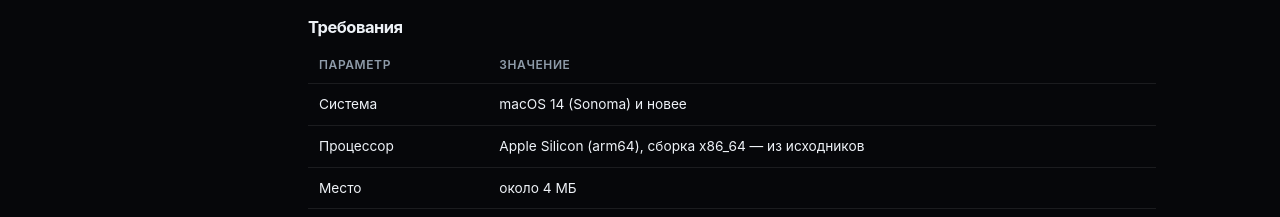
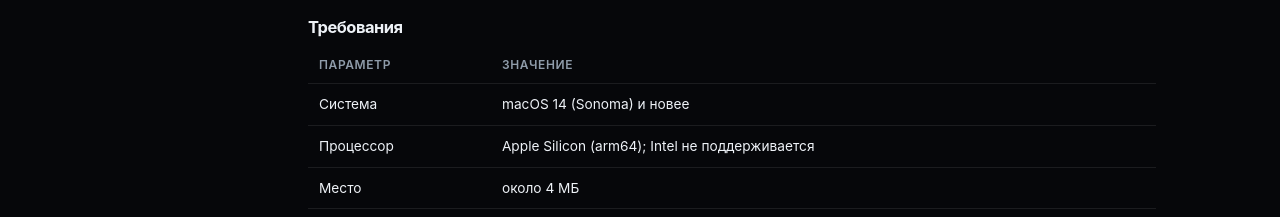
Before and after one commit to systemAdmin-ai/NotchDeck, a plain HTML site: page docs/index.html in a window 1280 px wide. Shown: the part 1140-1357 px from the top of the page. Drawn offline with Linux system fonts and the light colour scheme.

Commit message:
docs: processor row accuracy (Intel not supported)

```diff
--- a/docs/index.html
+++ b/docs/index.html
@@ -238,7 +238,7 @@
       <table>
         <tr><th data-i18n="in.t1">Параметр</th><th data-i18n="in.t2">Значение</th></tr>
         <tr><td data-i18n="in.r1">Система</td><td>macOS 14 (Sonoma) и новее</td></tr>
-        <tr><td data-i18n="in.r2">Процессор</td><td>Apple Silicon (arm64), сборка x86_64 — из исходников</td></tr>
+        <tr><td data-i18n="in.r2">Процессор</td><td>Apple Silicon (arm64); Intel не поддерживается</td></tr>
         <tr><td data-i18n="in.r3">Место</td><td data-i18n="in.r3v">около 4 МБ</td></tr>
         <tr><td data-i18n="in.r4">Разрешения</td><td data-i18n="in.r4v">мониторинг ввода — только для режима клавиатуры</td></tr>
       </table>
```
